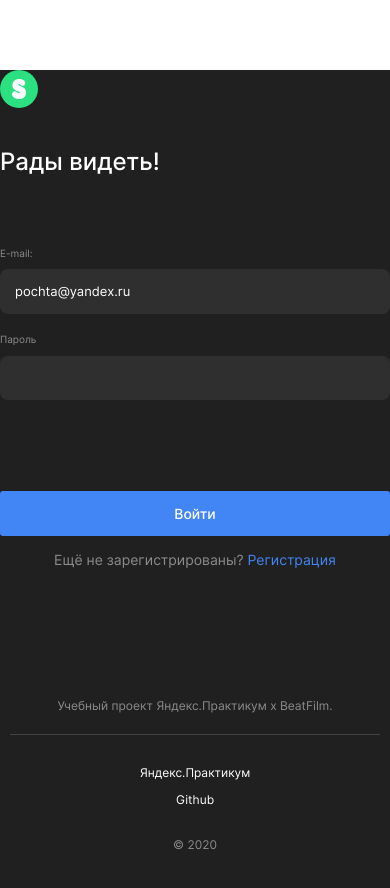
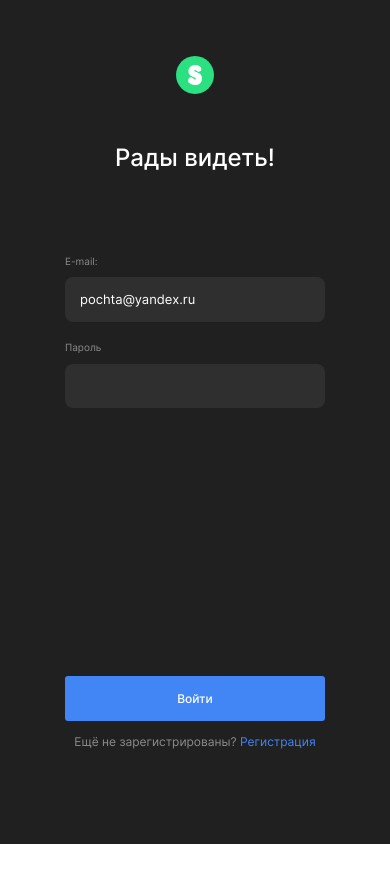
Before and after one commit to shaibot/movies-explorer-frontend, a React (Create React App) app: page /signin in a window 390 px wide. Shown: the top 888 px of the page. After the commit the page ends 844 px from the top, so only its background shows below. Built offline with nearby package versions, Linux system fonts and the light colour scheme.

Commit message:
адаптив login и register сделала,меню на 320 вызывает вопросы

```diff
--- a/src/components/App/App.js
+++ b/src/components/App/App.js
@@ -1,5 +1,5 @@
 import React, { useState } from 'react';
-import { Routes, Route } from 'react-router-dom';
+import { Routes, Route, useLocation } from 'react-router-dom';
 
 import Main from '../Main/Main';
 import Movies from '../Movies/Movies';
@@ -16,6 +16,14 @@ import '../../blocks/Content/Content.css'
 function App() {
   const [isLogged, setIsLogged] = React.useState(false);
   const [viewHeader, setViewHeader] = useState(true)
+  const location = useLocation();
+
+ // Проверяем, нужно ли отображать Footer на текущей странице
+ const shouldShowFooter =
+ location.pathname !== '/profile' &&
+ location.pathname !== '/signup' &&
+ location.pathname !== '/signin';
+
   return (
     <div className="page">
     { viewHeader &&  <Header isLogged={isLogged} />}
@@ -29,7 +37,7 @@ function App() {
           <Route path="/signup" element={<Register setViewHeader={setViewHeader}/>} />
         </Routes>
       </main>
-      <Footer />
+      {shouldShowFooter && <Footer />}
     </div>
   );
 }
--- a/src/components/AuthNav/AuthNav.js
+++ b/src/components/AuthNav/AuthNav.js
@@ -1,5 +1,4 @@
 import React from 'react';
-import headerLogoProfile from '../../images/profile.svg';
 import './AuthNav.css';
 
 function AuthNav({burger, setBurger}) {
--- a/src/components/Login/Login.css
+++ b/src/components/Login/Login.css
@@ -1,22 +1,14 @@
 .login {
-  margin: 70px auto;
+  padding-top: 70px;
   max-width: 396px;
-}
-
-.login__header {
-margin-bottom: 40px;
-}
-
-.login__header-logo {
-width: 38px;
-height: 38px;
+  margin: 0 auto;
 }
 
 .login__title {
   max-width: 396px;
   font-size: 24px;
   font-weight: 500;
-margin: 0 auto 62px;
+  margin: 0 auto 32px;
 }
 
 .login__form {
@@ -28,17 +20,16 @@ margin: 0 auto;
 }
 
 .login__label {
-  color: #8B8B8B;
+  color: #8b8b8b;
   font-size: 10px;
   margin: 10px 0;
-
 }
 
 .login__input {
   width: 100%;
   border: none;
   border-radius: 8px;
-background-color: #2F2F2F;
+  background-color: #2f2f2f;
   margin-bottom: 10px;
   font-size: 13px;
   color: #fff;
@@ -46,20 +37,20 @@ padding: 15px;
 }
 
 .login__login-button {
-  margin: 81px auto 16px;
+  margin: 172px auto 16px;
   width: 100%;
   border: none;
   border-radius: 3px;
-background-color: #4285F4;
+  background-color: #4285f4;
   color: #fff;
-height: 45px;
+  height: 44px;
   text-align: center;
   font-size: 14px;
   font-weight: 500;
 }
 
 .login__login {
-  color: #8B8B8B;
+  color: #8b8b8b;
   text-align: center;
   font-size: 14px;
   margin: 0 auto;
@@ -67,7 +58,46 @@ margin: 0 auto;
 
 .login__login-link {
   text-decoration: none;
-  color: #4285F4;
+  color: #4285f4;
   text-align: center;
   font-size: 14px;
 }
+
+@media screen and (max-width: 800px) {
+  .login {
+    padding-top: 232px;
+    padding-bottom: 232px;
+  }
+}
+
+@media screen and (max-width: 400px) {
+  .login {
+    padding-top: 56px;
+    padding-bottom: 30px;
+
+  }
+
+  .login__title {
+    max-width: 260px;
+    margin-bottom: 74px;
+    text-align: center;
+  }
+
+  .login__form {
+    max-width: 260px;
+  }
+
+  .login__login-button {
+    margin: 258px auto 14px;
+    height: 45px;
+    font-size: 12px;
+  }
+
+  .login__login {
+    font-size: 12px;
+  }
+
+  .login__login-link {
+    font-size: 12px;
+  }
+}
--- a/src/components/Login/Login.js
+++ b/src/components/Login/Login.js
@@ -1,6 +1,7 @@
 import React, { useEffect } from 'react';
 import './Login.css';
-import Logo from '../../images/logo-header.svg'
+import Logo from '../Logo/Logo';
+// import Logo from '../../images/logo-header.svg'
 
 function Login({setViewHeader}) {
   useEffect(() => {
@@ -8,9 +9,10 @@ function Login({setViewHeader}) {
   }, [])
   return (
     <section className="login">
-      <header className='login__header'>
-        <img className='login__header-logo' src={Logo} alt='Логотип в виде белой латинской буквы С в зеленом круге'/>
-      </header>
+      <Logo />
+      {/* <header className='login__header'> */}
+        {/* <img className='login__header-logo' src={Logo} alt='Логотип в виде белой латинской буквы С в зеленом круге'/> */}
+      {/* </header> */}
       <h1 className="login__title">Рады видеть!</h1>
       <form className="login__form">
         <label for="email" className="login__label">
--- /dev/null
+++ b/src/components/Logo/Logo.css
@@ -0,0 +1,22 @@
+.register__container-logo {
+  max-width: 396px;
+  margin: 0 auto 40px;
+}
+
+.register__logo {
+  width: 38px;
+  height: 38px;
+  object-fit: fill;
+}
+
+@media screen and (max-width: 400px) {
+  .register {
+    padding-top: 56px;
+  }
+  .register__container-logo {
+    max-width: 260px;
+    display: flex;
+    justify-content: center;
+    margin-bottom: 50px;
+  }
+}
--- /dev/null
+++ b/src/components/Logo/Logo.js
@@ -0,0 +1,16 @@
+import LogoIcon from '../../images/logo-header.svg';
+import './Logo.css';
+
+function Logo({ setViewHeader }) {
+  return (
+    <div className="register__container-logo">
+      <img
+        className="register__logo"
+        alt="Логотип в виде белой латинской буквы С на зеленом фоне"
+        src={LogoIcon}
+      />
+    </div>
+  );
+}
+
+export default Logo;
--- a/src/components/Profile/Profile.css
+++ b/src/components/Profile/Profile.css
@@ -1,4 +1,5 @@
 .profile {
+  padding-top: 149px;
   display: flex;
   flex-direction: column;
   justify-content: center;
@@ -7,7 +8,7 @@
 .profile__welcome {
   font-size: 24px;
   font-weight: 500;
-  margin: 0 auto 123px;
+  margin: 0 auto 122px;
   text-align: center;
 }
 
@@ -15,10 +16,13 @@
   max-width: 410px;
   width: 100%;
   margin: 0 auto;
+  display: flex;
+  flex-direction: column;
+  justify-content: center;
 }
 
-.profile-form__fieldset {
-  margin: 0 0 16px;
+.profile__form-fieldset {
+  margin: 0 auto 205px;
   padding: 0;
   border: none;
   width: 100%;
@@ -26,22 +30,28 @@
   flex-direction: column;
 }
 
-.profile-form__input-container {
+.profile__form-fieldset:last-child {
+  margin-bottom: 0;
+}
+
+.profile__form-container {
   width: 100%;
   max-width: 410px;
   border-bottom: 1px solid #424242;
   display: flex;
   justify-content: space-between;
   min-height: 30px;
-  margin-bottom: 12px;
-  padding-bottom: 9px;
+  margin-bottom: 15px;
+  padding-bottom: 16px;
+  padding-top: 3px;
 }
 
-.profile-form__input-container:last-of-type {
+.profile__form-container:last-of-type {
   border: none;
+  margin-bottom: 0;
 }
 
-.profile-form__label {
+.profile__form-label {
   font-size: 11px;
   font-weight: 500;
   width: 25%;
@@ -49,7 +59,7 @@ display: flex;
   align-items: center;
 }
 
-.profile-form__input {
+.profile__form-input {
   width: 75%;
   text-align: right;
   font-size: 11px;
@@ -61,7 +71,7 @@ background-color: transparent;
   color: #fff;
 }
 
-.profile-form__button {
+.profile__form-button {
   border: none;
   text-align: center;
   font-size: 13px;
@@ -69,14 +79,55 @@ font-weight: 400;
   background-color: transparent;
   color: #fff;
   padding: 0;
-margin-top: 186px;
+  margin: 0 auto 16px;
 }
 
 .profile__logout-button {
-  color: #EE3465;
+  color: #ee3465;
   text-align: center;
   font-size: 13px;
   font-weight: 500;
   border: none;
   background-color: transparent;
 }
+
+@media screen and (max-width: 800px) {
+  .profile {
+    padding-top: 310px;
+  }
+
+  .profile__welcome {
+    margin-bottom: 96px;
+  }
+
+  .profile__form-fieldset {
+    margin-bottom: 195px;
+  }
+}
+
+@media screen and (max-width: 400px) {
+  .profile {
+    padding-top: 144px;
+  }
+
+  .profile__welcome {
+    margin-bottom: 80px;
+  }
+
+  .profile__form {
+    max-width: 260px;
+  }
+
+  .profile__form-fieldset {
+    margin-bottom: 365px;
+  }
+
+  .profile__form-button {
+        font-size: 12px;
+  }
+
+  .profile__logout-button {
+    font-size: 12px;
+    margin-bottom: 40px;
+  }
+}
--- a/src/components/Profile/Profile.js
+++ b/src/components/Profile/Profile.js
@@ -4,40 +4,39 @@ import './Profile.css';
 function Profile() {
   return (
     <>
-    <Header />
     <section className="profile">
       <h2 className="profile__welcome">Привет, Виталий!</h2>
-      <form className="profile__form profile-form">
-        <fieldset className="profile-form__fieldset">
-          <div className='profile-form__input-container'>
-          <label className="profile-form__label" htmlFor="name">
+      <form className="profile__form">
+        <fieldset className="profile__form-fieldset">
+          <div className='profile__form-container'>
+          <label className="profile__form-label" htmlFor="name">
             Имя
           </label>
           <input
-            className="profile-form__input"
+            className="profile__form-input"
             id="name"
             name="name"
             type="text" value="Виталий"
           />
           </div>
-          <div className='profile-form__input-container'>
-          <label className="profile-form__label" htmlFor="email">
+          <div className='profile__form-container'>
+          <label className="profile__form-label" htmlFor="email">
             E-mail
           </label>
           <input
-            className="profile-form__input"
+            className="profile__form-input"
             id="email"
             name="email"
             type="email"
             value="pochta@yandex.ru"
           />
           </div>
-          <button className="profile-form__button" type="submit">
+        </fieldset>
+          <button className="profile__form-button" type="submit" title='Редактировать'>
             Редактировать
           </button>
-        </fieldset>
       </form>
-      <button className="profile__logout-button">Выйти из аккаунта</button>
+      <button className="profile__logout-button" title='Выйти из аккаунта'>Выйти из аккаунта</button>
     </section>
       </>
   );
--- a/src/components/Register/Register.css
+++ b/src/components/Register/Register.css
@@ -1,12 +1,13 @@
 .register {
   margin: 0 auto;
+  padding-top: 70px;
 }
 
 .register__title {
   max-width: 396px;
   font-size: 24px;
   font-weight: 500;
-margin: 0 auto 62px;
+  margin: 0 auto 32px;
 }
 
 .register__form {
@@ -18,38 +19,38 @@ margin: 0 auto;
 }
 
 .register__label {
-  color: #8B8B8B;
+  color: #8b8b8b;
   font-size: 10px;
   margin: 10px 0;
-
 }
 
 .register__input {
   width: 100%;
   border: none;
   border-radius: 8px;
-background-color: #2F2F2F;
-margin-bottom: 10px;
+  background-color: #2f2f2f;
+  margin-bottom: 12px;
   font-size: 13px;
   color: #fff;
   padding: 15px;
 }
 
 .register__register-button {
-  margin: 81px auto 16px;
+  margin: 80px auto 16px;
   width: 100%;
   border: none;
   border-radius: 3px;
-background-color: #4285F4;
+  background-color: #4285f4;
   color: #fff;
-height: 45px;
+  height: 44px;
   text-align: center;
   font-size: 14px;
   font-weight: 500;
+  box-sizing: border-box;
 }
 
 .register__login {
-  color: #8B8B8B;
+  color: #8b8b8b;
   text-align: center;
   font-size: 14px;
   margin: 0 auto;
@@ -57,7 +58,44 @@ margin: 0 auto;
 
 .register__login-link {
   text-decoration: none;
-  color: #4285F4;
+  color: #4285f4;
   text-align: center;
   font-size: 14px;
 }
+
+@media screen and (max-width: 800px) {
+  .register {
+    padding-top: 232px;
+    padding-bottom: 232px;
+  }
+}
+
+@media screen and (max-width: 400px) {
+  .register {
+    padding-top: 56px;
+  }
+
+.register__title {
+  max-width: 260px;
+  margin-bottom: 74px;
+  text-align: center;
+}
+
+.register__form {
+  max-width: 260px;
+}
+
+.register__register-button {
+  margin: 165px auto 14px;
+  height: 45px;
+  font-size: 12px;
+}
+
+.register__login {
+  font-size: 12px;
+}
+
+.register__login-link {
+  font-size: 12px;
+}
+}
--- a/src/components/Register/Register.js
+++ b/src/components/Register/Register.js
@@ -1,12 +1,14 @@
 import { useEffect } from 'react';
+import Logo from '../../images/logo-header.svg';
 import './Register.css';
 
-function Register({setViewHeader}) {
+function Register({ setViewHeader }) {
   useEffect(() => {
-    setViewHeader(false)
-  }, [])
+    setViewHeader(false);
+  }, []);
   return (
     <section className="register">
+      <Logo />
       <h1 className="register__title">Добро пожаловать!</h1>
       <form className="register__form">
         <label for="name" className="register__label">
@@ -35,7 +37,7 @@ function Register({setViewHeader}) {
           Зарегистрироваться
         </button>
       </form>
-      <p className='register__login'>
+      <p className="register__login">
         Уже зарегистрированы?{' '}
         <a href="#" className="register__login-link">
           Войти
```
Also changed, not shown: src/vendor/normalize.css. Lines whose indentation alone changed are shown as unchanged.
